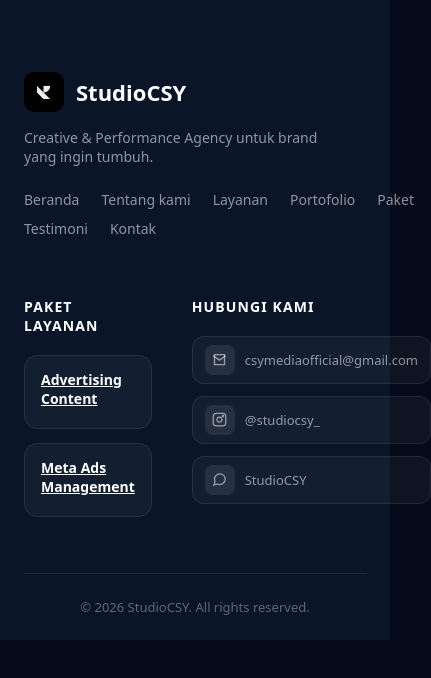
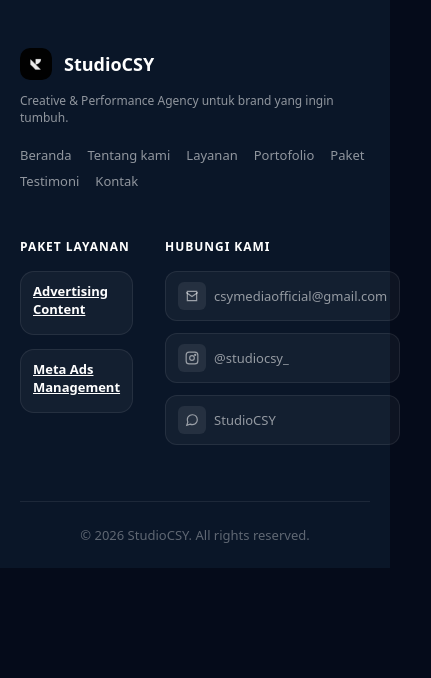
Before and after one commit to Hanselie/studiocsy-indo, a plain HTML site: page partials/footer.html in a window 390 px wide. Shown: the whole page, 431 px wide, since content can reach past the window. Drawn offline with Linux system fonts and the light colour scheme; files whose address does not match are found by name.

Commit message:
Update: footer changes

```diff
--- a/partials/footer.html
+++ b/partials/footer.html
@@ -306,26 +306,70 @@
         }
 
         @media(max-width:600px) {
+            .csy-footer {
+                padding: 48px 20px 0;
+            }
+
             .footer-container {
                 grid-template-columns: 1fr;
-                gap: 40px
+                gap: 32px;
+            }
+
+            .brand-icon img {
+                width: 32px;
+                height: 32px;
+            }
+
+            .brand-text {
+                font-size: 18px;
+            }
+
+            .footer-tagline {
+                font-size: 12px;
+                margin: 12px 0 20px;
+            }
+
+            .footer-nav {
+                gap: 8px 16px;
+            }
+
+            .footer-nav a {
+                font-size: 13px;
+            }
+
+            .footer-heading {
+                font-size: 12px;
+                margin-bottom: 16px;
+            }
+
+            .service-group {
+                padding: 10px 12px;
+            }
+
+            .service-title {
+                font-size: 13px;
+            }
+
+            .service-desc,
+            .service-sublist li {
+                font-size: 12px;
             }
 
             .contact-link {
-                padding: 8px 12px;
-                gap: 10px;
+                padding: 10px 12px;
+                gap: 8px;
                 font-size: 13px;
             }
 
             .contact-icon {
-                width: 30px;
-                height: 30px;
-                border-radius: 8px;
+                width: 28px;
+                height: 28px;
+                border-radius: 6px;
             }
 
             .contact-icon svg {
-                width: 15px;
-                height: 15px;
+                width: 14px;
+                height: 14px;
             }
         }
     </style>
```
